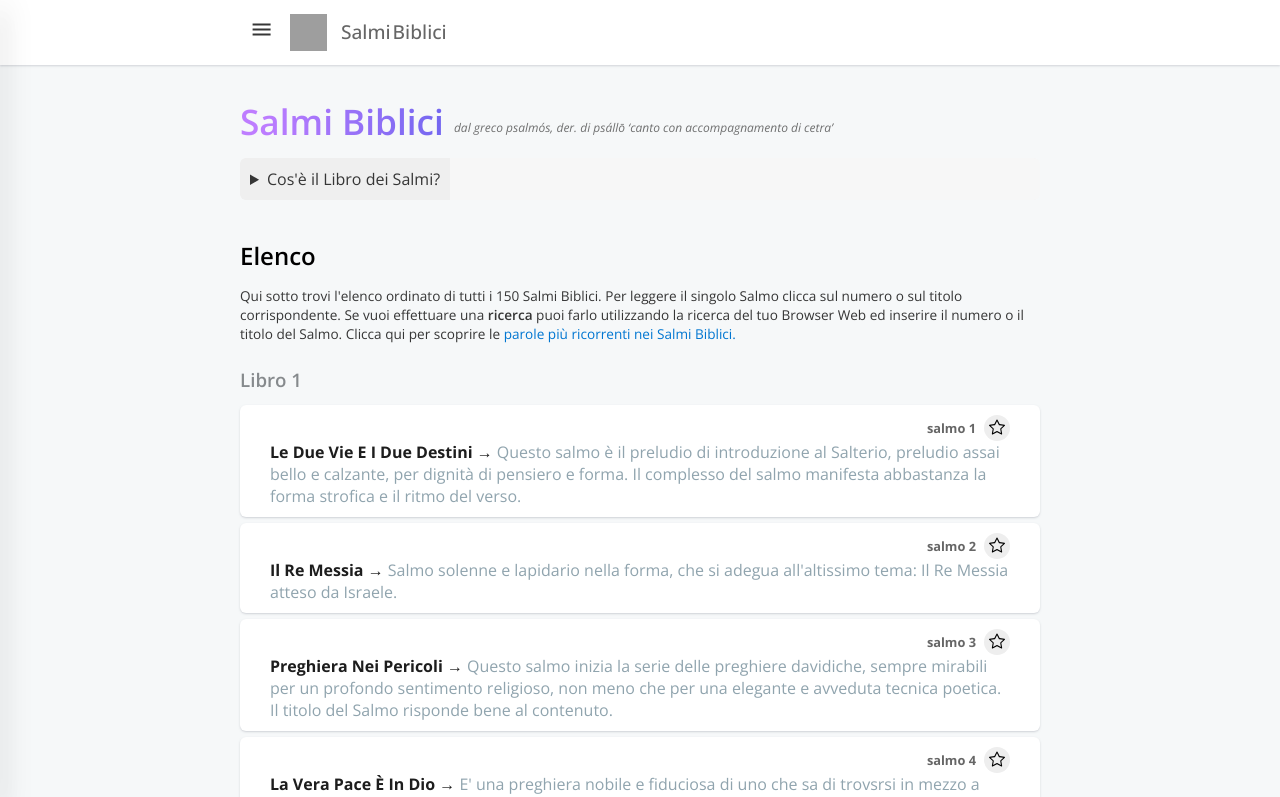
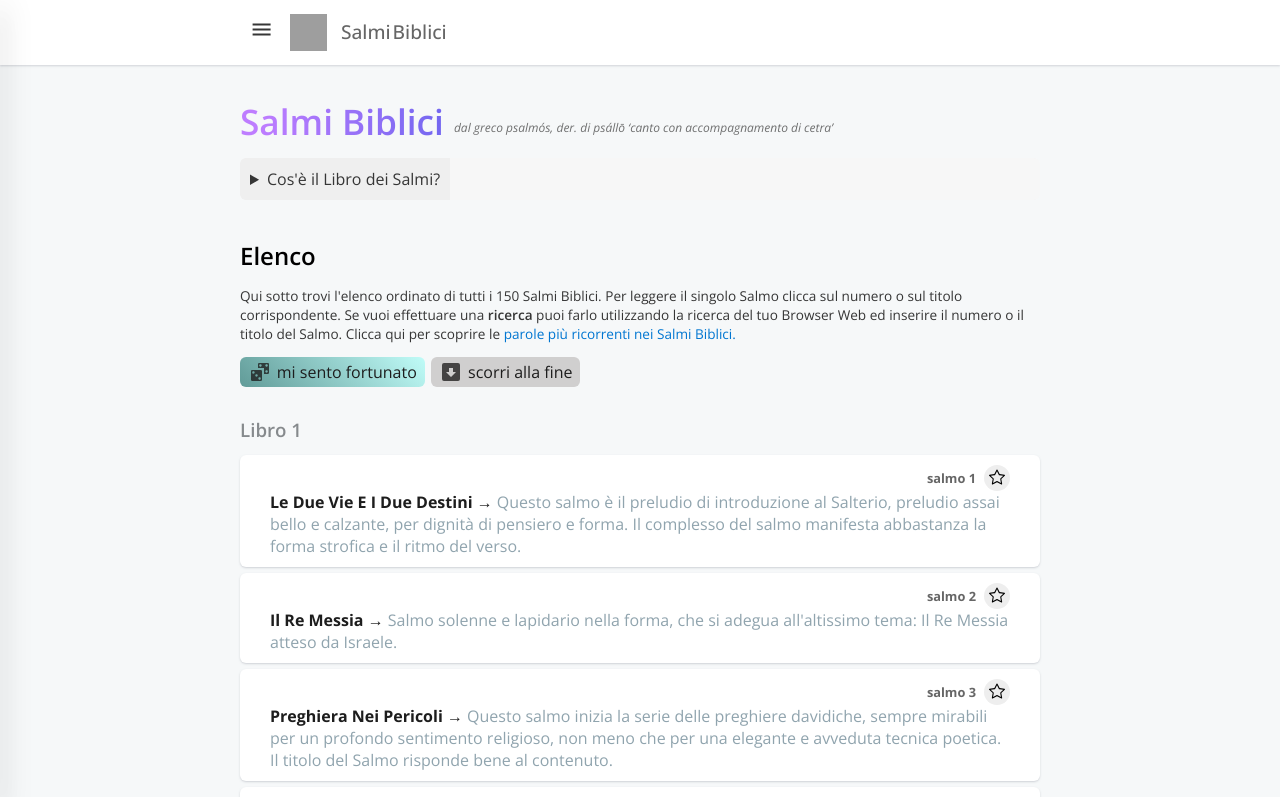
Before and after one commit to CastenettoA/salmi, a Vue app: page / in a window 1280 px wide. Shown: the top 797 px of the page. Built offline with nearby package versions, Linux system fonts and the light colour scheme; grey boxes are pictures that could not be loaded.

Commit message:
automatic deploy baby

```diff
--- a/src/App.vue
+++ b/src/App.vue
@@ -80,7 +80,12 @@ export default {
     colorMode(newVal) { // update color mode on user choice
       localStorage.colorMode = newVal;
       this.changeStyleSheet();
+    },
+
+    '$route' () {
+      this.sideNavClose();
     }
+
   },
 
   methods: {
--- a/src/assets/scss/main.scss
+++ b/src/assets/scss/main.scss
@@ -447,3 +447,35 @@
       }
     }
   }
+
+  // BUTTONS
+  .small-button {
+    padding: 0.2em 0.5em;
+    display: flex;
+    align-items: center;
+
+    &.colorfull-light-green {
+      background: linear-gradient(45deg, #619B98, #C0FCF8);
+      transition: all .3s;
+
+      &:hover {
+        box-shadow: 1px 1px 13px inset rgba(0,0,0, .1), 1px 1px 1.5px inset rgba(0,0,0, .25);
+      }
+    }
+
+    svg {
+      margin-right: 0.3em;
+      opacity: .78;
+    }
+  }
+
+  .psalms-option-menu {
+    @media screen and (min-width: 405px) {
+      display: flex;
+      align-items: center;
+    }
+
+    button {
+      margin-right: .4em;
+    }
+  }
--- a/src/views/Home.vue
+++ b/src/views/Home.vue
@@ -42,7 +42,22 @@
     <main>
       <h2>Elenco</h2>
       <p style="font-size: 13.6px;">Qui sotto trovi l'elenco ordinato di tutti i 150 Salmi Biblici. Per leggere il singolo Salmo clicca sul numero o sul titolo corrispondente. Se vuoi effettuare una <b>ricerca</b> puoi farlo utilizzando la ricerca del tuo Browser Web ed inserire il numero o il titolo del Salmo. Clicca qui per scoprire le <a v-on:click="goToWords()" style="cursor: pointer;">parole più ricorrenti nei Salmi Biblici.</a></p>
-      <!-- <button v-on:click="getCasualSalmo()">salmo random</button> -->
+
+      <div class="psalms-option-menu">
+        <button class="small-button colorfull-light-green" v-on:click="getCasualSalmo()">
+          <svg style="width:24px;height:24px" viewBox="0 0 24 24"> <!-- dice icon -->
+              <path fill="currentColor" d="M19.78,3H11.22C10.55,3 10,3.55 10,4.22V8H16V14H19.78C20.45,14 21,13.45 21,12.78V4.22C21,3.55 20.45,3 19.78,3M12.44,6.67C11.76,6.67 11.21,6.12 11.21,5.44C11.21,4.76 11.76,4.21 12.44,4.21A1.23,1.23 0 0,1 13.67,5.44C13.67,6.12 13.12,6.67 12.44,6.67M18.56,12.78C17.88,12.79 17.33,12.24 17.32,11.56C17.31,10.88 17.86,10.33 18.54,10.32C19.22,10.31 19.77,10.86 19.78,11.56C19.77,12.23 19.23,12.77 18.56,12.78M18.56,6.67C17.88,6.68 17.33,6.13 17.32,5.45C17.31,4.77 17.86,4.22 18.54,4.21C19.22,4.2 19.77,4.75 19.78,5.44C19.78,6.12 19.24,6.66 18.56,6.67M4.22,10H12.78A1.22,1.22 0 0,1 14,11.22V19.78C14,20.45 13.45,21 12.78,21H4.22C3.55,21 3,20.45 3,19.78V11.22C3,10.55 3.55,10 4.22,10M8.5,14.28C7.83,14.28 7.28,14.83 7.28,15.5C7.28,16.17 7.83,16.72 8.5,16.72C9.17,16.72 9.72,16.17 9.72,15.5A1.22,1.22 0 0,0 8.5,14.28M5.44,11.22C4.77,11.22 4.22,11.77 4.22,12.44A1.22,1.22 0 0,0 5.44,13.66C6.11,13.66 6.66,13.11 6.66,12.44V12.44C6.66,11.77 6.11,11.22 5.44,11.22M11.55,17.33C10.88,17.33 10.33,17.88 10.33,18.55C10.33,19.22 10.88,19.77 11.55,19.77A1.22,1.22 0 0,0 12.77,18.55H12.77C12.77,17.88 12.23,17.34 11.56,17.33H11.55Z" />
+          </svg>
+          <span>mi sento fortunato</span>
+        </button>
+
+        <button class="small-button" v-on:click="scrollToBottom()">
+          <svg style="width:24px;height:24px" viewBox="0 0 24 24">
+              <path fill="currentColor" d="M5,3H19A2,2 0 0,1 21,5V19A2,2 0 0,1 19,21H5A2,2 0 0,1 3,19V5A2,2 0 0,1 5,3M12,17L17,12H14V8H10V12H7L12,17Z" />
+          </svg>
+          <span>scorri alla fine</span>
+        </button>
+      </div>
 
       <div class="elencoSalmi">
         <div class="single-salmo" v-bind:key="key" v-for="(salmo, key) in salmi">
@@ -68,6 +83,15 @@
           <span v-if="key+1 == 89"><h3>Libro 4</h3></span>
           <span v-if="key+1 == 106"><h3>Libro 5</h3></span>
         </div>
+      </div>
+
+      <div class="psalms-option-menu">
+        <button class="small-button" v-on:click="scrollToTop()">
+          <svg style="width:24px;height:24px" viewBox="0 0 24 24">
+              <path fill="currentColor" d="M19,21H5A2,2 0 0,1 3,19V5A2,2 0 0,1 5,3H19A2,2 0 0,1 21,5V19A2,2 0 0,1 19,21M12,7L7,12H10V16H14V12H17L12,7Z" />
+          </svg>
+          <span>torna su</span>
+        </button>
       </div>
     </main>
   </div>
@@ -131,6 +155,15 @@ export default {
       this.$router.push({ name: "salmo", params: { number: randomSalmoNum }});
     },
 
+    scrollToTop: function() {
+       window.scrollTo({ top: 0, behavior: 'auto' });
+    },
+
+        scrollToBottom: function() {
+      const scrollingElement = (document.scrollingElement || document.body);
+      scrollingElement.scrollTop = scrollingElement.scrollHeight;
+    },
+
     addToFavorites: function(psalmNumber) {
       let favoritePsalms = localStorage.getItem('favoritePsalms'); // [1,2,5]
       if(!favoritePsalms) {
```
Also changed, not shown: 1 other file (tests, documents, lock files or other folders).
